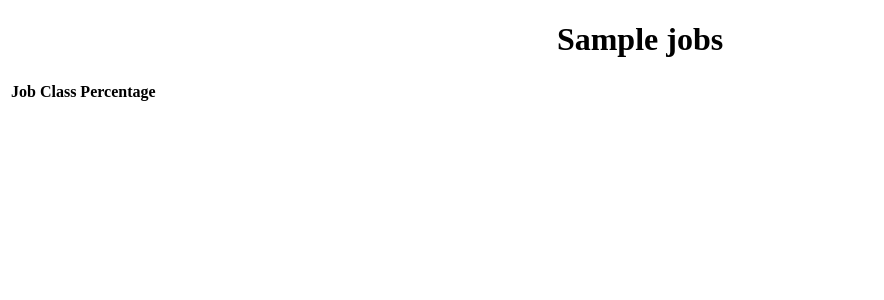
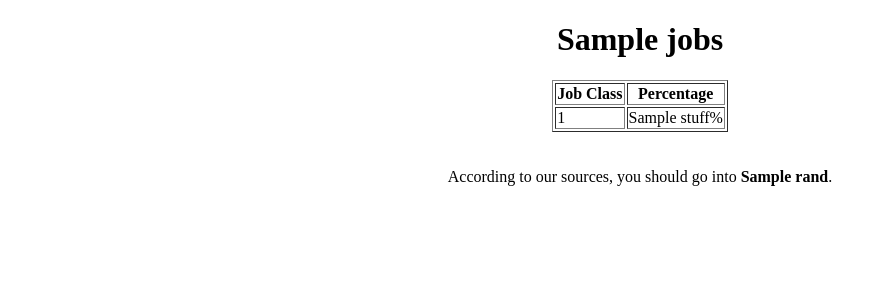
Before and after one commit to lawrenceliu2/Liu-Lawrence, a Flask app: template templates/Occupations.html in a window 1280 px wide. Shown: the top 300 px of the page, without its empty margins (0-884 px from the left). Run offline with Flask 2, Linux system fonts and the light colour scheme; the template is opened without the code that fills it: most values are stand-ins (such as "Sample title", 1, 10 or a date in 2020); lists and menus that the app fills with data are empty.

Commit message:
Basics doneeeeeeeee

```diff
--- a/app.py
+++ b/app.py
@@ -4,14 +4,6 @@ import random
 
 from flask import Flask, render_template
 app = Flask(__name__)
-
-@app.route("/")
-def hello_world():
-    return "No hablo queso"
-
-@app.route("/occupations")
-def jobs():
-    return render_template("Occupations.html", jobs = "Occupations")
 
 def randjob():
     #store the data from the csv into a list, s
@@ -29,7 +21,7 @@ def randjob():
             dict[job[1:job.rfind('"')]] = float(job[job.rfind(',')+1:])
         else:
             dict[job[:job.rfind(',')]] = float(job[job.rfind(',')+1:])
-    return weightedrand(dict)
+    return dict
 
 def weightedrand(dict):
     r = random.random() * 99.8
@@ -41,5 +33,15 @@ def weightedrand(dict):
         else:
             start = stop
 
+@app.route("/")
+def hello_world():
+    return "No hablo queso"
+
+@app.route("/occupations")
+def jobs():
+    joblist = (randjob()).items()
+    return render_template("Occupations.html", jobs = "Occupations", diction = joblist, rand = weightedrand(randjob()))
+
+
 if __name__=="__main__":
     app.run()
--- a/templates/Occupations.html
+++ b/templates/Occupations.html
@@ -6,11 +6,22 @@
 
   <body>
     <h1><center>{{ jobs }}</center></h1>
-    <table>
+    <center>
+    <table border="1">
       <tr>
 	<th>Job Class</th>
 	<th>Percentage</th>
       </tr>
+      {% for stuff in diction %}
       <tr>
+	<td>{{ stuff[0] }}</td>
+	<td><center>{{ stuff[1] }}%</center></td>
+      </tr>
+      {% endfor %}
+      </table>
+    <br>
+    <br>
+    According to our sources, you should go into <b>{{ rand }}</b>.
+    </center>
   </body>
 </html>
```
